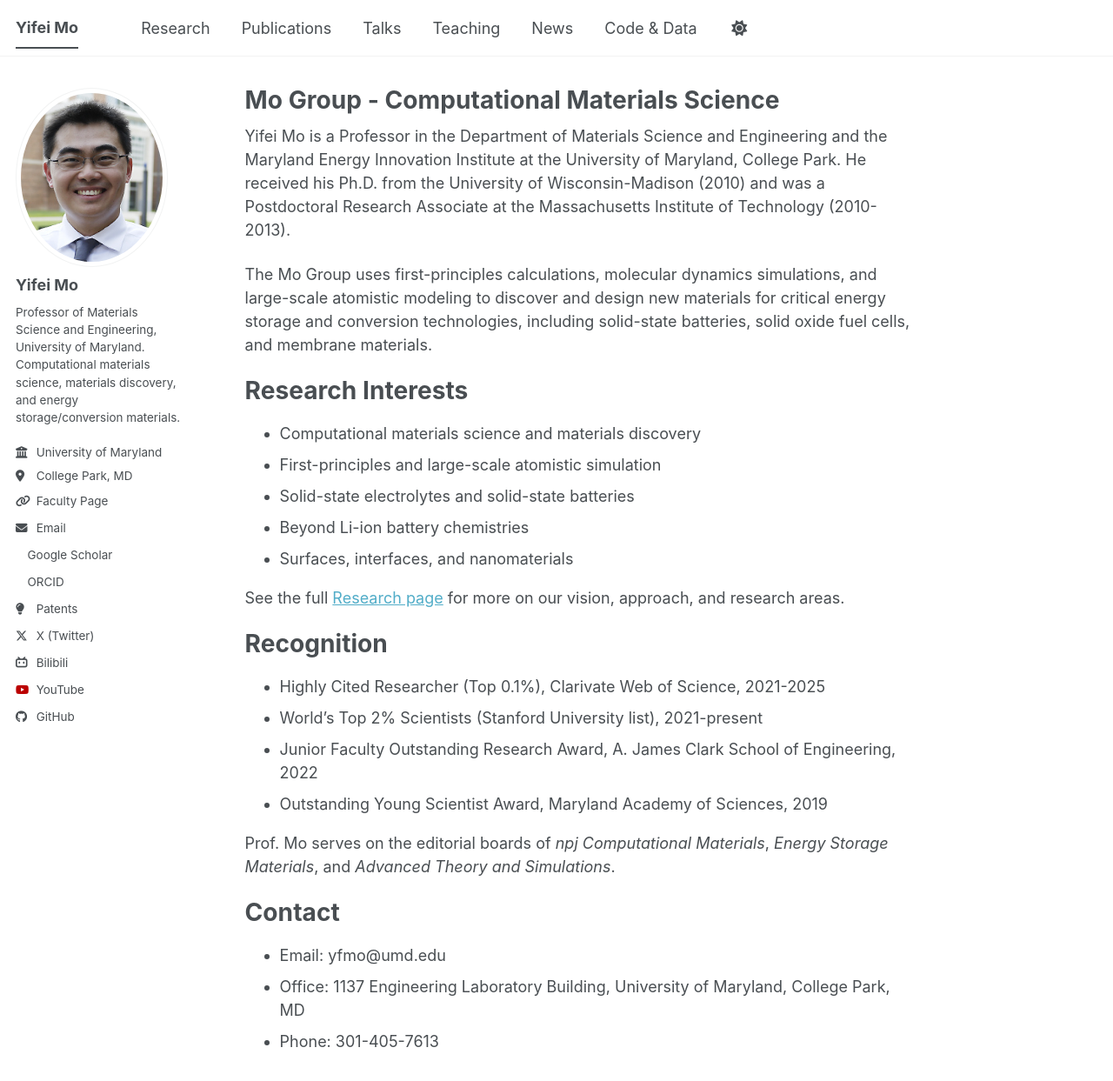
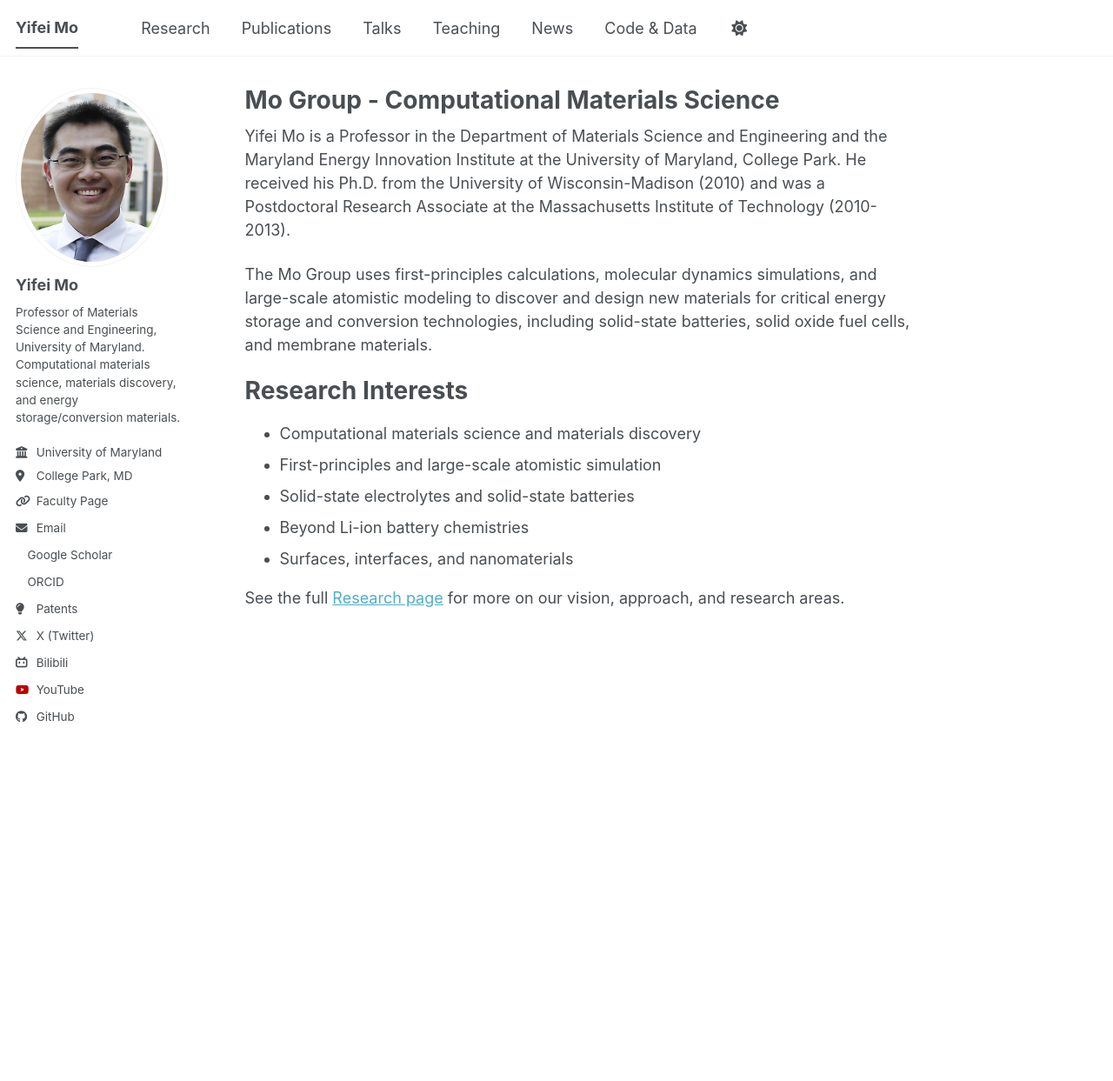
Before and after one commit to yifeimo/yifeimo.github.io, a Jekyll site: the page built from _pages/about.md, in a window 1280 px wide and 1256 px high. Shown: the top 1243 px of the window at 87% size. Built offline with Jekyll 4.4.1, drawn with Linux system fonts in a browser that asks for light colours; a style sheet for code colours, icons or effects is not loaded.

Commit message:
Remove Recognition and Contact sections from home page

```diff
--- a/_pages/about.md
+++ b/_pages/about.md
@@ -20,18 +20,3 @@ Research Interests
 * Surfaces, interfaces, and nanomaterials
 
 See the full [Research page](/research/) for more on our vision, approach, and research areas.
-
-Recognition
-======
-* Highly Cited Researcher (Top 0.1%), Clarivate Web of Science, 2021-2025
-* World's Top 2% Scientists (Stanford University list), 2021-present
-* Junior Faculty Outstanding Research Award, A. James Clark School of Engineering, 2022
-* Outstanding Young Scientist Award, Maryland Academy of Sciences, 2019
-
-Prof. Mo serves on the editorial boards of *npj Computational Materials*, *Energy Storage Materials*, and *Advanced Theory and Simulations*.
-
-Contact
-======
-* Email: yfmo@umd.edu
-* Office: 1137 Engineering Laboratory Building, University of Maryland, College Park, MD
-* Phone: 301-405-7613
```
